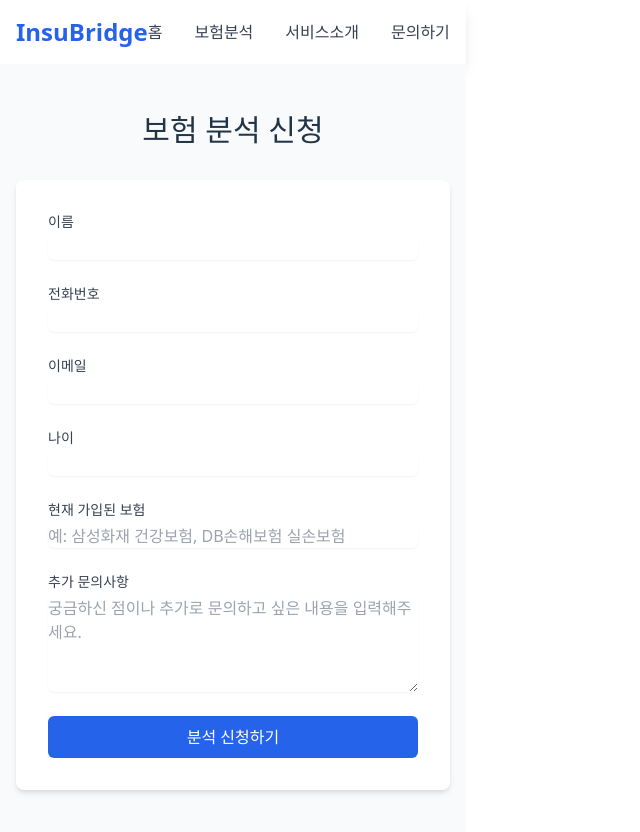
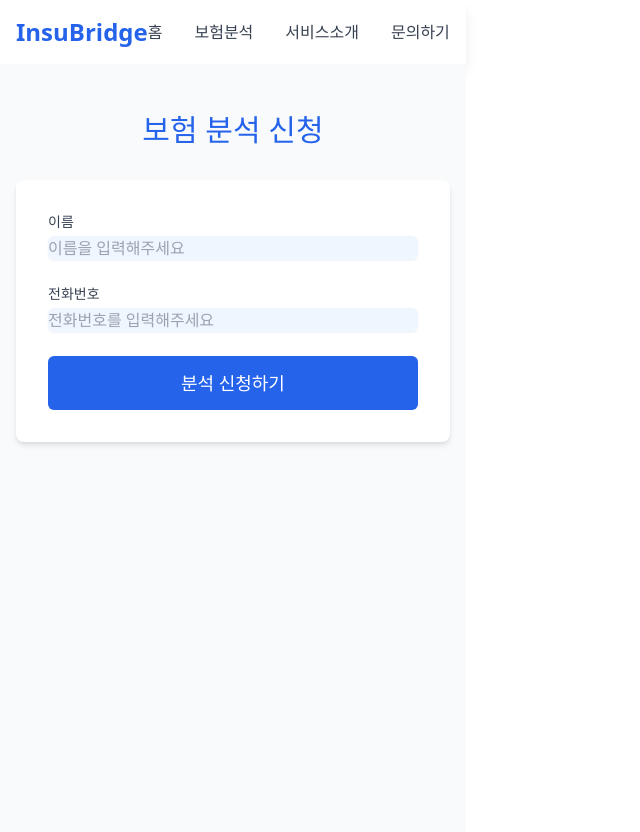
Before and after one commit to SuperRPM/insuBridge-web, a React (Vite) app: page /analysis in a window 1280 px wide. Shown: the top 832 px of the page, without its empty margins (0-640 px from the left). Built offline with nearby package versions, Linux system fonts and the light colour scheme.

Commit message:
fix: 입력폼 수정 전화번호, 배경색 등

```diff
--- a/src/pages/Analysis.tsx
+++ b/src/pages/Analysis.tsx
@@ -3,11 +3,7 @@ import { useState } from 'react'
 const Analysis = () => {
   const [formData, setFormData] = useState({
     name: '',
-    phone: '',
-    email: '',
-    age: '',
-    currentInsurance: '',
-    message: ''
+    phone: ''
   })
 
   const handleSubmit = (e: React.FormEvent) => {
@@ -16,7 +12,7 @@ const Analysis = () => {
     console.log('Form submitted:', formData)
   }
 
-  const handleChange = (e: React.ChangeEvent<HTMLInputElement | HTMLTextAreaElement>) => {
+  const handleChange = (e: React.ChangeEvent<HTMLInputElement>) => {
     const { name, value } = e.target
     setFormData(prev => ({
       ...prev,
@@ -27,7 +23,7 @@ const Analysis = () => {
   return (
     <div className="min-h-screen bg-gray-50 py-12">
       <div className="max-w-3xl mx-auto px-4">
-        <h1 className="text-3xl font-bold text-center mb-8">
+        <h1 className="text-3xl font-bold text-center mb-8 text-blue-600">
           보험 분석 신청
         </h1>
 
@@ -43,8 +39,9 @@ const Analysis = () => {
                 name="name"
                 value={formData.name}
                 onChange={handleChange}
-                className="mt-1 block w-full rounded-md border-gray-300 shadow-sm focus:border-blue-500 focus:ring-blue-500"
+                className="mt-1 block w-full rounded-md border-gray-300 shadow-sm focus:border-blue-500 focus:ring-blue-500 bg-blue-50"
                 required
+                placeholder="이름을 입력해주세요"
               />
             </div>
 
@@ -58,75 +55,16 @@ const Analysis = () => {
                 name="phone"
                 value={formData.phone}
                 onChange={handleChange}
-                className="mt-1 block w-full rounded-md border-gray-300 shadow-sm focus:border-blue-500 focus:ring-blue-500"
+                className="mt-1 block w-full rounded-md border-gray-300 shadow-sm focus:border-blue-500 focus:ring-blue-500 bg-blue-50"
                 required
-              />
-            </div>
-
-            <div>
-              <label htmlFor="email" className="block text-sm font-medium text-gray-700">
-                이메일
-              </label>
-              <input
-                type="email"
-                id="email"
-                name="email"
-                value={formData.email}
-                onChange={handleChange}
-                className="mt-1 block w-full rounded-md border-gray-300 shadow-sm focus:border-blue-500 focus:ring-blue-500"
-                required
-              />
-            </div>
-
-            <div>
-              <label htmlFor="age" className="block text-sm font-medium text-gray-700">
-                나이
-              </label>
-              <input
-                type="number"
-                id="age"
-                name="age"
-                value={formData.age}
-                onChange={handleChange}
-                className="mt-1 block w-full rounded-md border-gray-300 shadow-sm focus:border-blue-500 focus:ring-blue-500"
-                required
-              />
-            </div>
-
-            <div>
-              <label htmlFor="currentInsurance" className="block text-sm font-medium text-gray-700">
-                현재 가입된 보험
-              </label>
-              <input
-                type="text"
-                id="currentInsurance"
-                name="currentInsurance"
-                value={formData.currentInsurance}
-                onChange={handleChange}
-                className="mt-1 block w-full rounded-md border-gray-300 shadow-sm focus:border-blue-500 focus:ring-blue-500"
-                placeholder="예: 삼성화재 건강보험, DB손해보험 실손보험"
-              />
-            </div>
-
-            <div>
-              <label htmlFor="message" className="block text-sm font-medium text-gray-700">
-                추가 문의사항
-              </label>
-              <textarea
-                id="message"
-                name="message"
-                value={formData.message}
-                onChange={handleChange}
-                rows={4}
-                className="mt-1 block w-full rounded-md border-gray-300 shadow-sm focus:border-blue-500 focus:ring-blue-500"
-                placeholder="궁금하신 점이나 추가로 문의하고 싶은 내용을 입력해주세요."
+                placeholder="전화번호를 입력해주세요"
               />
             </div>
 
             <div>
               <button
                 type="submit"
-                className="w-full bg-blue-600 text-white py-2 px-4 rounded-md hover:bg-blue-700 focus:outline-none focus:ring-2 focus:ring-blue-500 focus:ring-offset-2"
+                className="w-full bg-blue-600 text-white py-3 px-4 rounded-md hover:bg-blue-700 focus:outline-none focus:ring-2 focus:ring-blue-500 focus:ring-offset-2 text-lg font-semibold"
               >
                 분석 신청하기
               </button>
```
